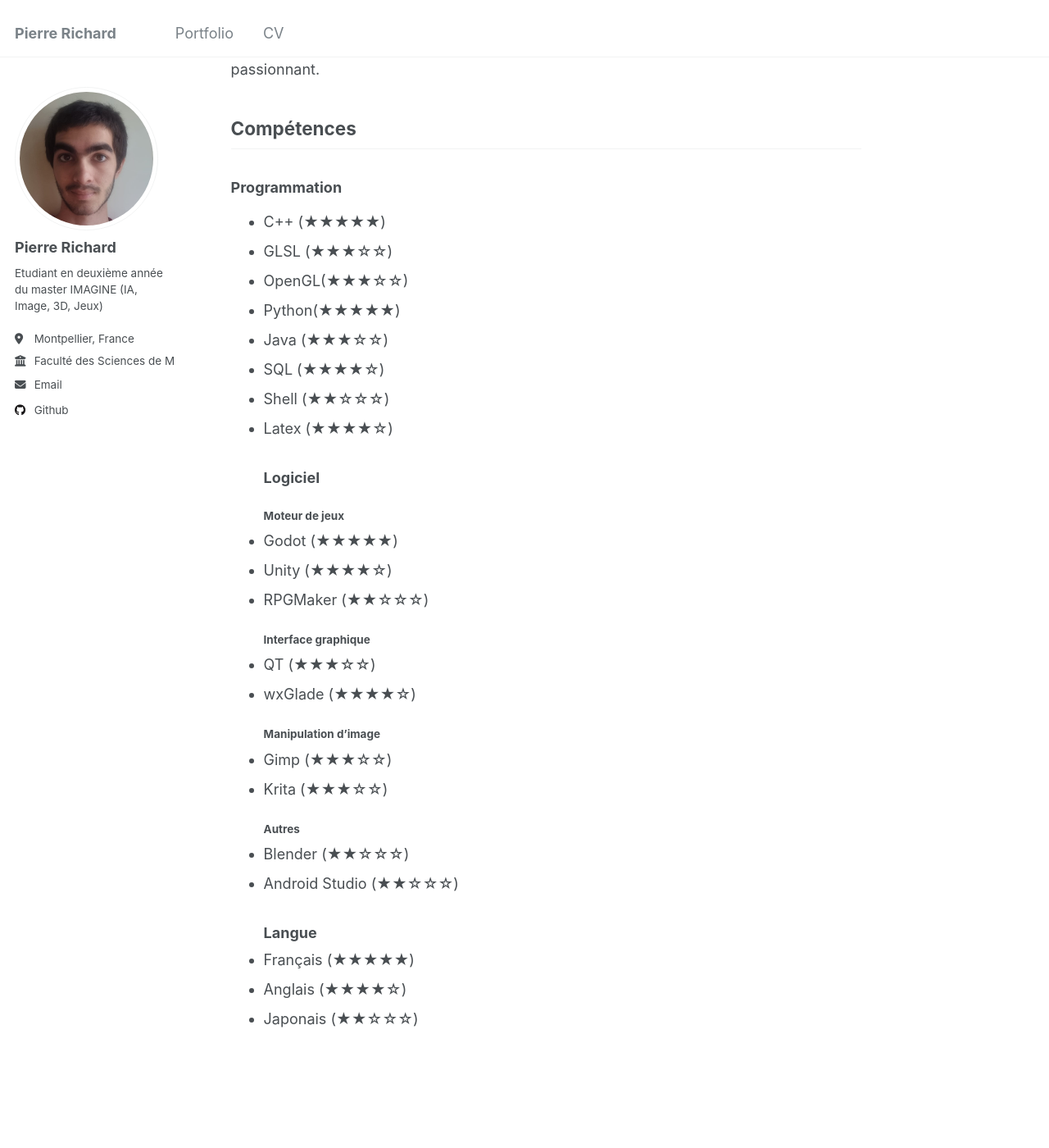
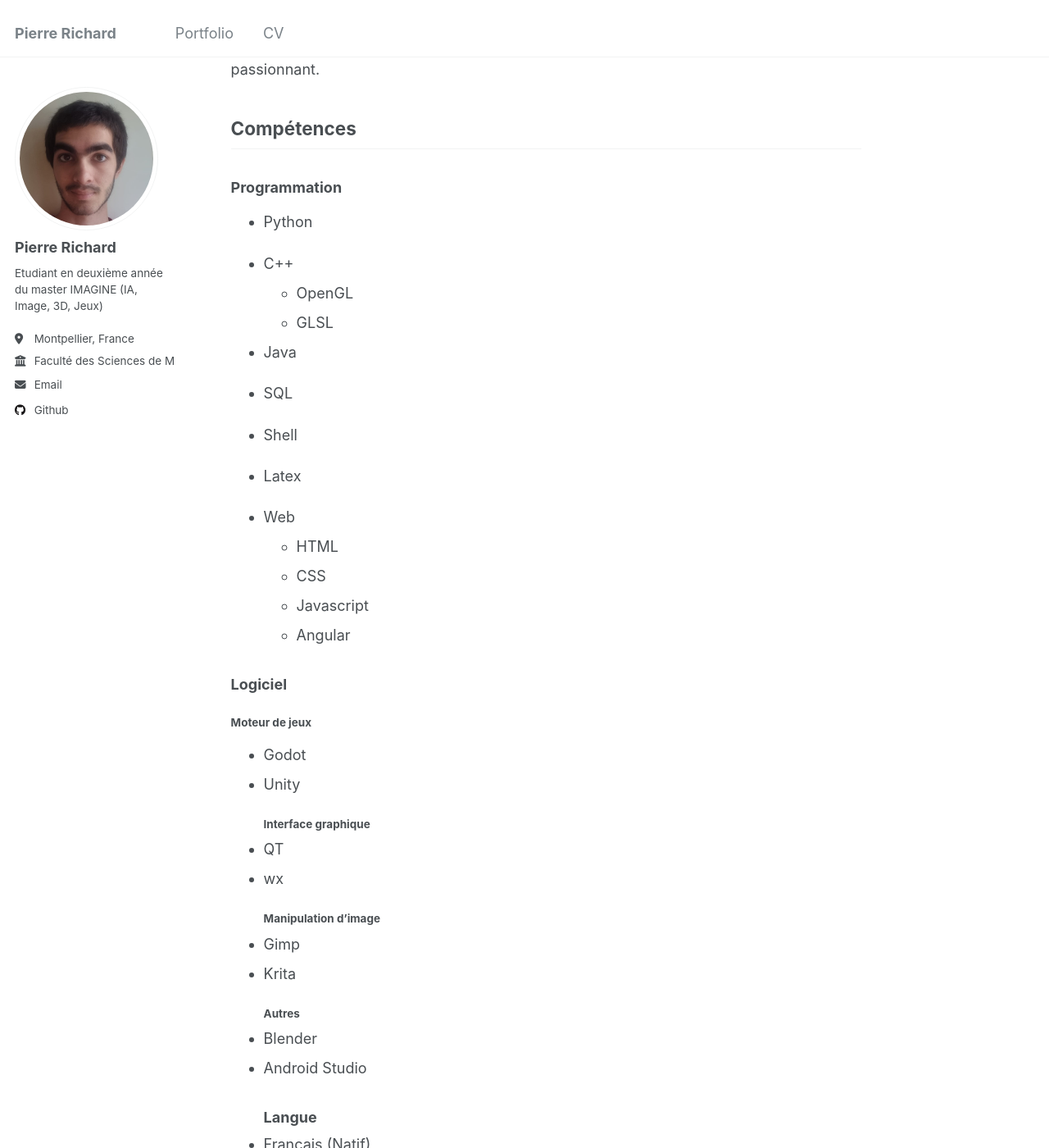
Before and after one commit to Ranger1986/Ranger1986.github.io, a Jekyll site: the page built from _pages/about.md, in a window 1280 px wide and 1400 px high, scrolled down 236 px. Shown: the whole window at 82% size. Built offline with Jekyll 4.4.1, drawn with Linux system fonts in a browser that asks for light colours; some of the changed text lies outside the part shown.

Commit message:
update: CV

```diff
--- a/_data/navigation.yml
+++ b/_data/navigation.yml
@@ -21,7 +21,7 @@ main:
 #    url: /year-archive/
 
   - title: "CV"
-    url: /files/2024_CV.pdf
+    url: /files/CV_2024_RICHARD_PIERRE.pdf
 
 #  - title: "Guide"
 #    url: /markdown/
--- a/_pages/about.md
+++ b/_pages/about.md
@@ -13,29 +13,41 @@ J'aime beaucoup programmer, que ce soit pour réaliser des logiciels personnels
 ## Compétences
 
 ### Programmation
-- C++   (★★★★★)
-- GLSL  (★★★☆☆)
-- OpenGL(★★★☆☆)
-- Python(★★★★★)
-- Java  (★★★☆☆)
-- SQL   (★★★★☆)
-- Shell (★★☆☆☆)
-- Latex (★★★★☆)
+
+- Python
+
+- C++
+  - OpenGL
+  - GLSL
+
+- Java
+
+- SQL
+
+- Shell
+
+- Latex
+
+- Web
+  - HTML
+  - CSS
+  - Javascript
+  - Angular
+
 ### Logiciel
 #### Moteur de jeux
-- Godot     (★★★★★)
-- Unity     (★★★★☆)
-- RPGMaker  (★★☆☆☆)
+- Godot
+- Unity
 #### Interface graphique
-- QT        (★★★☆☆)
-- wxGlade   (★★★★☆)
+- QT
+- wx
 #### Manipulation d'image
-- Gimp      (★★★☆☆)
-- Krita     (★★★☆☆)
+- Gimp
+- Krita
 #### Autres
-- Blender   (★★☆☆☆)
-- Android Studio   (★★☆☆☆)
+- Blender
+- Android Studio
 ### Langue
-- Français  (★★★★★)
-- Anglais   (★★★★☆)
-- Japonais  (★★☆☆☆)
+- Français  (Natif)
+- Anglais   (Courant)
+- Japonais  (Base)
```
Also changed, not shown: 2 other files.
